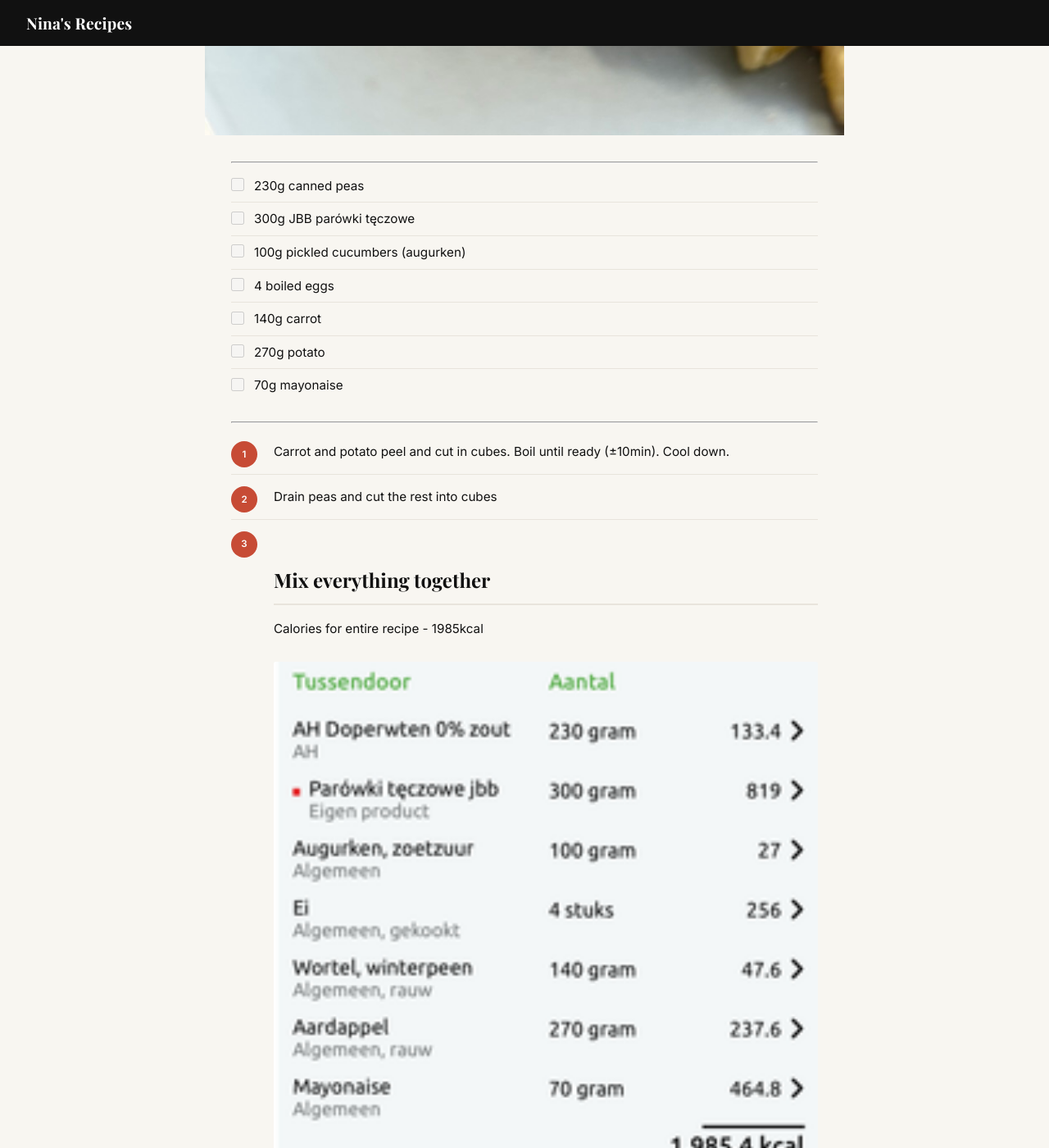
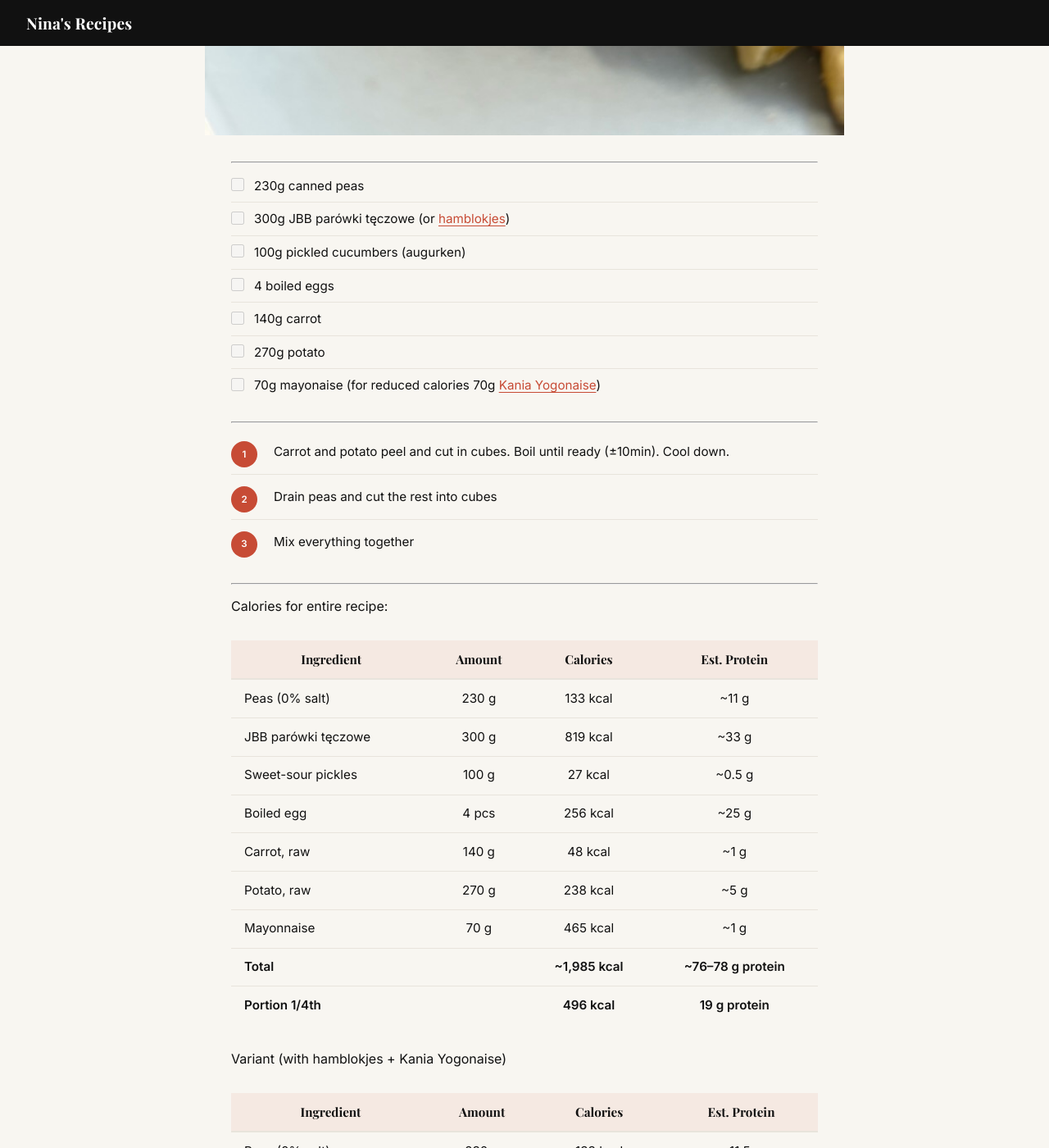
Before and after one commit to usikninam/Nina-s-recipes, a Jekyll site: the page built from Olivier salad.md, in a window 1280 px wide and 1400 px high, scrolled down 1148 px. Shown: the whole window at 82% size. Built offline with Jekyll 4.4.1, drawn with Linux system fonts in a browser that asks for light colours; some web fonts are replaced; comment, search, counter and statistics services are not loaded; some of the changed text lies outside the part shown.

Commit message:
Add tables styles. Touch up Olivier salad. Start adding Challah.

```diff
--- a/Olivier salad.md
+++ b/Olivier salad.md
@@ -7,17 +7,45 @@ image: "/img/8010B4D0-E93D-4968-B377-7A4127C4A736_1_105_c.jpeg"
 
 ---
 - [ ] 230g canned peas
-- [ ] 300g JBB parówki tęczowe
+- [ ] 300g JBB parówki tęczowe (or [hamblokjes](https://www.lidl.nl/p/hamblokjes/p6602356?srsltid=AfmBOoq45UmJuxfLFYuKhO3OYgWxbm-Ym6HRL4GeHc9JcyEjxBZhsftG))
 - [ ] 100g pickled cucumbers (augurken)
 - [ ] 4 boiled eggs
 - [ ] 140g carrot
 - [ ] 270g potato
-- [ ] 70g mayonaise
+- [ ] 70g mayonaise (for reduced calories 70g [Kania Yogonaise](https://www.lidl.nl/p/yogonaise/p6610882?srsltid=AfmBOooCV_C_1E6A1YxcmuZDwfYoTPyVL5lGynBpDxbH6N1sf8Sr5m1b))
 
 ---
+
 1. Carrot and potato peel and cut in cubes. Boil until ready (±10min). Cool down.
 2. Drain peas and cut the rest into cubes
 3. Mix everything together
+
 ---
-Calories for entire recipe - 1985kcal
-![](<{{ site.baseurl }}/img/Pasted image 20250716132326.png>)
+
+Calories for entire recipe:
+
+| Ingredient | Amount | Calories | Est. Protein |
+|---|---|---|---|
+| Peas (0% salt) | 230 g | 133 kcal | ~11 g |
+| JBB parówki tęczowe | 300 g | 819 kcal | ~33 g |
+| Sweet-sour pickles | 100 g | 27 kcal | ~0.5 g |
+| Boiled egg | 4 pcs | 256 kcal | ~25 g |
+| Carrot, raw | 140 g | 48 kcal | ~1 g |
+| Potato, raw | 270 g | 238 kcal | ~5 g |
+| Mayonnaise | 70 g | 465 kcal | ~1 g |
+| **Total** | | **~1,985 kcal** | **~76–78 g protein** |
+| **Portion 1/4th** | | **496 kcal** | **19 g protein** |
+
+Variant (with hamblokjes + Kania Yogonaise)
+
+| Ingredient | Amount | Calories | Est. Protein |
+|---|---|---|---|
+| Peas (0% salt) | 230 g | 133 kcal | ~11.5 g |
+| Ham blokjes (Lidl) | 300 g | ~420 kcal | ~54 g |
+| Sweet-sour pickles | 100 g | 27 kcal | ~0.5 g |
+| Boiled egg | 4 pcs | 256 kcal | ~25 g |
+| Carrot, raw | 140 g | 48 kcal | ~1.3 g |
+| Potato, raw | 270 g | 238 kcal | ~5.4 g |
+| Kania Yogonaise | 70 g | ~196 kcal | ~0.7 g |
+| **Total** | | **~1,317 kcal** | **~98 g protein** |
+| **Portion 1/4th** | | **330 kcal** | **24 g protein** |
--- a/assets/css/main.css
+++ b/assets/css/main.css
@@ -462,6 +462,36 @@ a {
   white-space: nowrap;
 }
 
+/* Tables */
+.recipe-content table {
+  width: 100%;
+  border-collapse: collapse;
+  margin: 1.75rem 0;
+  font-size: 0.95rem;
+}
+
+.recipe-content th,
+.recipe-content td {
+  padding: 0.6rem 1rem;
+  border-bottom: 1px solid var(--border);
+  text-align: center;
+}
+
+.recipe-content th {
+  background: rgba(199, 75, 53, 0.08);
+  font-weight: 700;
+  font-family: var(--serif);
+  border-bottom: 2px solid var(--border);
+}
+
+.recipe-content td:first-child {
+  text-align: left;
+}
+
+.recipe-content tr:last-child td {
+  border-bottom: none;
+}
+
 /* Source URL lines */
 .recipe-content p:has(> a:only-child) {
   font-size: 0.8rem;
```
Also changed, not shown: Challah.md (added, +56 -0 lines), Panna cotta lamington.md (+2 -1 lines), apple-touch-icon-precomposed.png (added), apple-touch-icon.png (added), favicon.ico (added), img/Pasted image 20250716132326.png (deleted), img/e5c6f01f-d0f3-4440-b0e1-4919390cb1c4.JPG (added), 6 other files.
